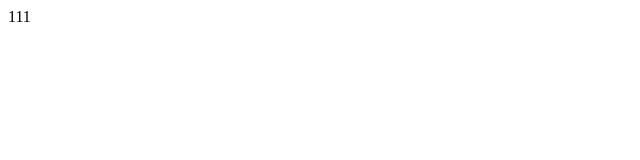
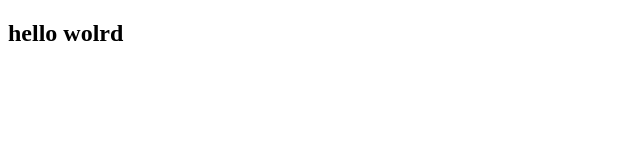
Before and after one commit to lcb15003409021/game-demo1, a plain HTML site: page index.html in a window 1280 px wide. Shown: the whole page, without its empty margins (0-640 px from the left). Drawn offline with Linux system fonts and the light colour scheme.

Commit message:
添加了h2

```diff
--- a/index.html
+++ b/index.html
@@ -7,6 +7,6 @@
     <title>Document</title>
 </head>
 <body>
-    111
+    <h2>hello wolrd</h2>
 </body>
 </html>
```
